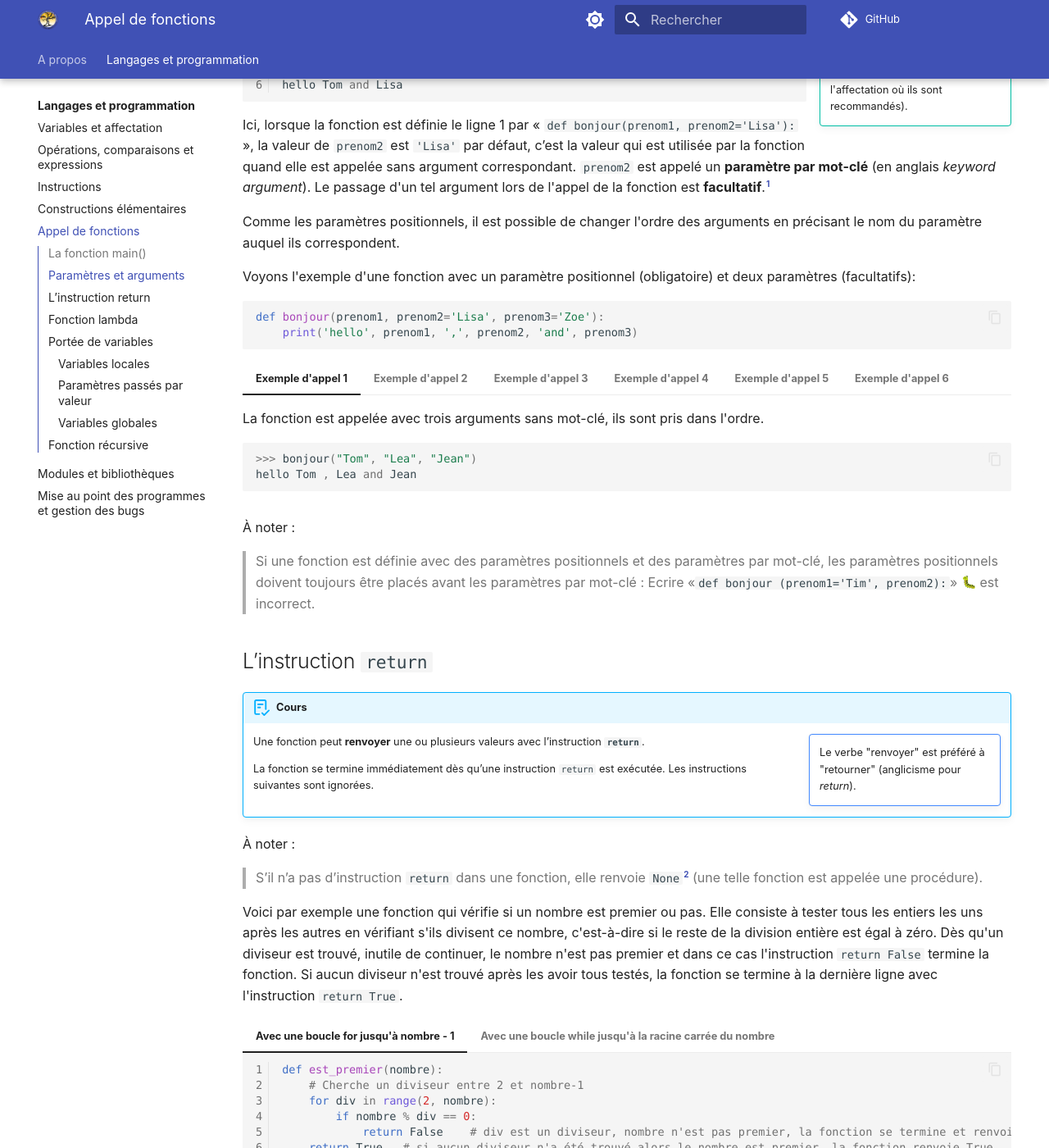
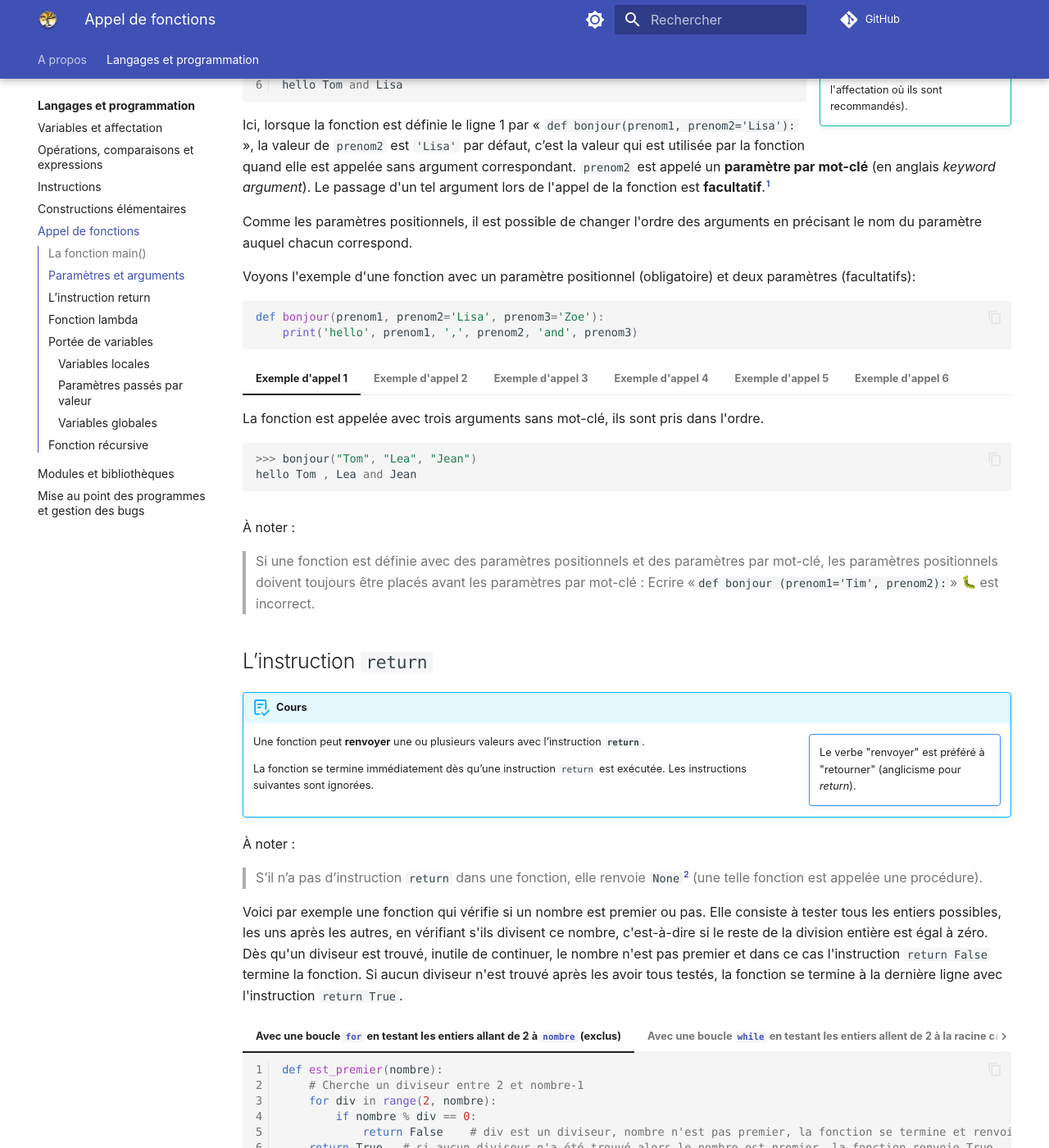
Before and after one commit to fab-perez/NSI-1, an MkDocs documentation site: the page built from docs/langages-et-programmation/5-fonctions.md, in a window 1280 px wide and 1400 px high, scrolled down 3556 px. Shown: the whole window at 82% size. Built offline with MkDocs 1.6.1 and Material for MkDocs 9.7.7, drawn with Linux system fonts in a browser that asks for light colours; emoji names are drawn with the system emoji font; comment, search, counter and statistics services are not loaded; some of the changed text lies outside the part shown.

Commit message:
Add files via upload

````diff
--- a/docs/langages-et-programmation/5-fonctions.md
+++ b/docs/langages-et-programmation/5-fonctions.md
@@ -174,7 +174,7 @@ hello Tom and Lea
 hello Tom and Lea
 ```
 
-Dans tous les cas, il faut appeler une fonction avec **suffisament d'arguments pour tous ses paramètres positionnels** sinon la fonction ne peut pas s'éxécuter et affiche un message d'erreur :bug: :
+Dans tous les cas, il faut appeler une fonction avec **suffisament d'arguments pour tous ses paramètres positionnels**, sinon la fonction ne peut pas s'éxécuter et affiche un message d'erreur :bug: :
 
 ``` py
 >>> bonjour('Tom')
@@ -201,7 +201,7 @@ Ici, lorsque la fonction est définie le ligne 1 par « `def bonjour(prenom1, pr
 
 [^5.1]: Nous avons déjà utilisé une fonction avec un paramètre facultatif par mot-clé avec `end=''` dans `print('hello', end='')`.
 
-Comme les paramètres positionnels, il est possible de changer l'ordre des arguments en précisant le nom du paramètre auquel ils correspondent.
+Comme les paramètres positionnels, il est possible de changer l'ordre des arguments en précisant le nom du paramètre auquel chacun correspond.
 
 
 Voyons l'exemple d'une fonction avec un paramètre positionnel (obligatoire) et deux paramètres (facultatifs):
@@ -298,9 +298,9 @@ def bonjour(prenom1, prenom2='Lisa', prenom3='Zoe'):
 [^5.2]: Donc une fonction renvoie toujours quelque chose.
 
 
-Voici par exemple une fonction qui vérifie si un nombre est premier ou pas. Elle consiste à tester tous les entiers les uns après les autres en vérifiant s'ils divisent ce nombre, c'est-à-dire si le reste de la division entière est égal à zéro. Dès qu'un diviseur est trouvé, inutile de continuer, le nombre n'est pas premier et dans ce cas l'instruction `return False` termine la fonction. Si aucun diviseur n'est trouvé après les avoir tous testés, la fonction se termine à la dernière ligne avec l'instruction `return True`.
+Voici par exemple une fonction qui vérifie si un nombre est premier ou pas. Elle consiste à tester tous les entiers possibles, les uns après les autres, en vérifiant s'ils divisent ce nombre, c'est-à-dire si le reste de la division entière est égal à zéro. Dès qu'un diviseur est trouvé, inutile de continuer, le nombre n'est pas premier et dans ce cas l'instruction `return False` termine la fonction. Si aucun diviseur n'est trouvé après les avoir tous testés, la fonction se termine à la dernière ligne avec l'instruction `return True`.
 
-=== "Avec une boucle for jusqu'à nombre - 1"
+=== "Avec une boucle `for` en testant les entiers allant de 2 à `nombre` (exclus)"
     ``` py linenums="1"
     def est_premier(nombre):
         # Cherche un diviseur entre 2 et nombre-1
@@ -311,7 +311,7 @@ Voici par exemple une fonction qui vérifie si un nombre est premier ou pas. Ell
 
     ```
 
-=== "Avec une boucle while jusqu'à la racine carrée du nombre"
+=== "Avec une boucle `while` en testant les entiers allent de 2 à la racine carrée du nombre"
     ``` py linenums="1"
     def est_premier(nombre):
         div = 2
````
Also changed, not shown: other parts of docs/langages-et-programmation/5-fonctions.md (+1 -1 lines).
